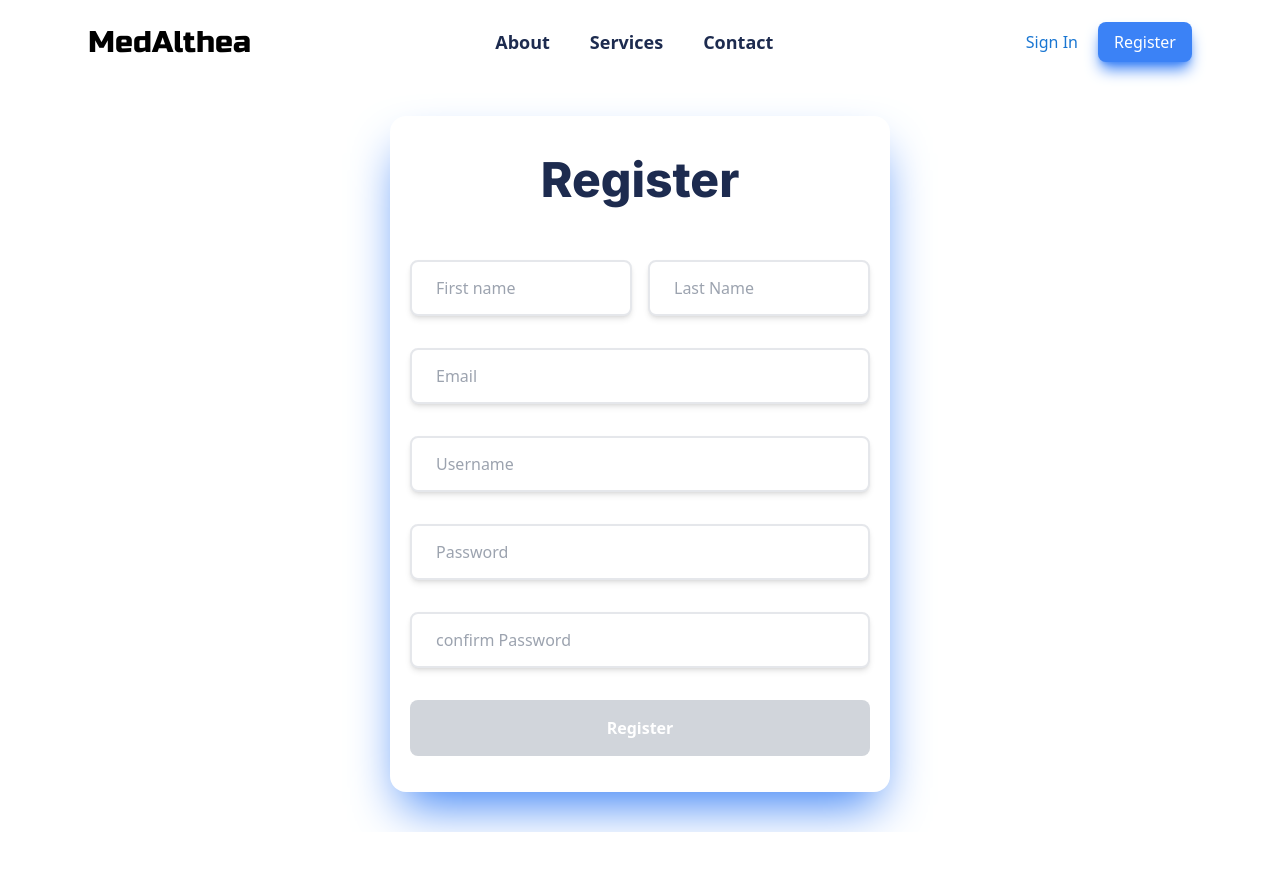
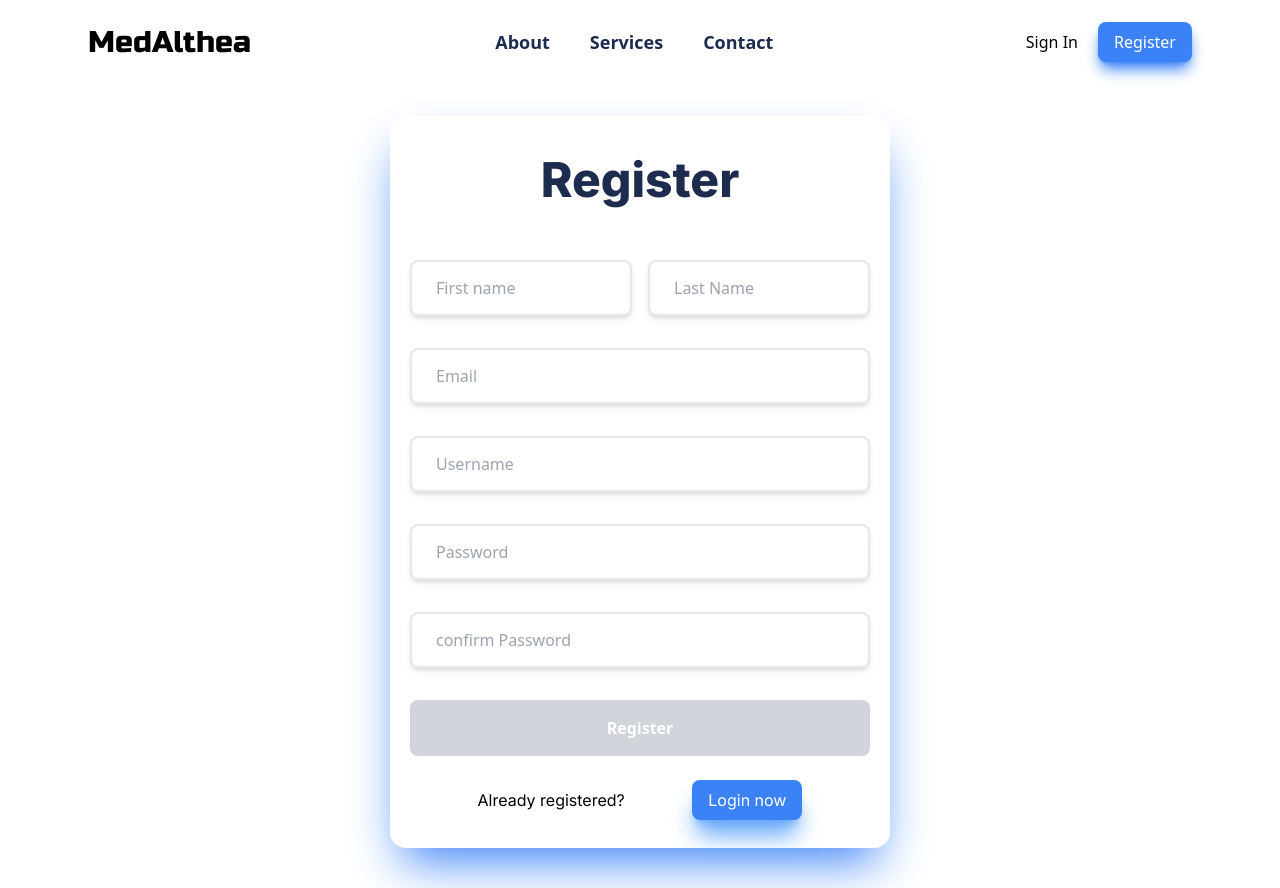
Before and after one commit to YadavGulshan/MedAlthea-Website, a Next.js app: page /register in a window 1280 px wide. Before the commit the page ends 832 px from the top, so only its background shows below. Built offline with nearby package versions, Linux system fonts and the light colour scheme.

Commit message:
fix the text in hearder of signup and button text color at signup page

```diff
--- a/components/Header/header.tsx
+++ b/components/Header/header.tsx
@@ -48,7 +48,7 @@ const HeaderComponent = () => {
               <Link
                 underline="none"
                 href="/signup"
-                className="rounded py-2 px-2 text-lg font-semibold text-black transition duration-300 "
+                className="rounded py-2 px-2 text-lg font-semibold !text-black transition duration-300"
               >
                 Sign In
               </Link>
--- a/pages/register.tsx
+++ b/pages/register.tsx
@@ -5,6 +5,7 @@ import * as Yup from 'yup'
 import Image from 'next/image'
 import Main from '../layout/Main'
 import Section from '../layout/Section'
+import Link from '@mui/material/Link'
 
 const Register = () => {
   const formSchema = Yup.object().shape({
@@ -177,7 +178,7 @@ const Register = () => {
                 <input
                   className={`${
                     errors.password
-                      ? 'text-pink-600 focus:border-pink-600'
+                      ? 'border-pink-600 text-pink-600 focus:border-pink-600'
                       : 'focus:border-blue-300'
                   } border-grey-300 my-4 h-14 w-full rounded-lg border-2 border-solid px-6 shadow-md outline-none transition duration-300 `}
                   type="password"
@@ -194,7 +195,11 @@ const Register = () => {
               <div className=" h-fit w-full rounded-lg">
                 {/* input for confirm password */}
                 <input
-                  className="border-grey-300 my-4 h-14 w-full rounded-lg border-2 border-solid px-6 shadow-md outline-none transition duration-300 focus:border-blue-300 "
+                  className={`${
+                    errors.password
+                      ? 'border-pink-600 text-pink-600 focus:!border-pink-600'
+                      : 'focus:border-blue-300'
+                  } border-grey-300 my-4 h-14 w-full rounded-lg border-2 border-solid px-6 shadow-md outline-none transition duration-300 focus:border-blue-300`}
                   type="password"
                   autoComplete="off"
                   placeholder="confirm Password"
@@ -215,6 +220,16 @@ const Register = () => {
                   value="Register"
                 />
               </div>
+              <div className="my-2 flex flex-col items-center justify-evenly font-Inter font-medium sm:flex-row">
+                <p>Already registered?</p>
+                <Link
+                  underline="none"
+                  className="my-2 rounded-lg bg-blue-500 py-2 px-4 font-bold !text-white shadow-xl shadow-blue-400"
+                  href="/register"
+                >
+                  Login now
+                </Link>
+              </div>
             </form>
           </div>
         </div>
--- a/pages/signup.tsx
+++ b/pages/signup.tsx
@@ -54,7 +54,7 @@ const SignUp = () => {
                 <p>Not have an account yet?</p>
                 <Link
                   underline="none"
-                  className="my-2 rounded-lg bg-blue-500 py-2 px-4 font-bold text-white shadow-xl shadow-blue-400"
+                  className="my-2 rounded-lg bg-blue-500 py-2 px-4 font-bold !text-white shadow-xl shadow-blue-400"
                   href="/register"
                 >
                   Register now
```
